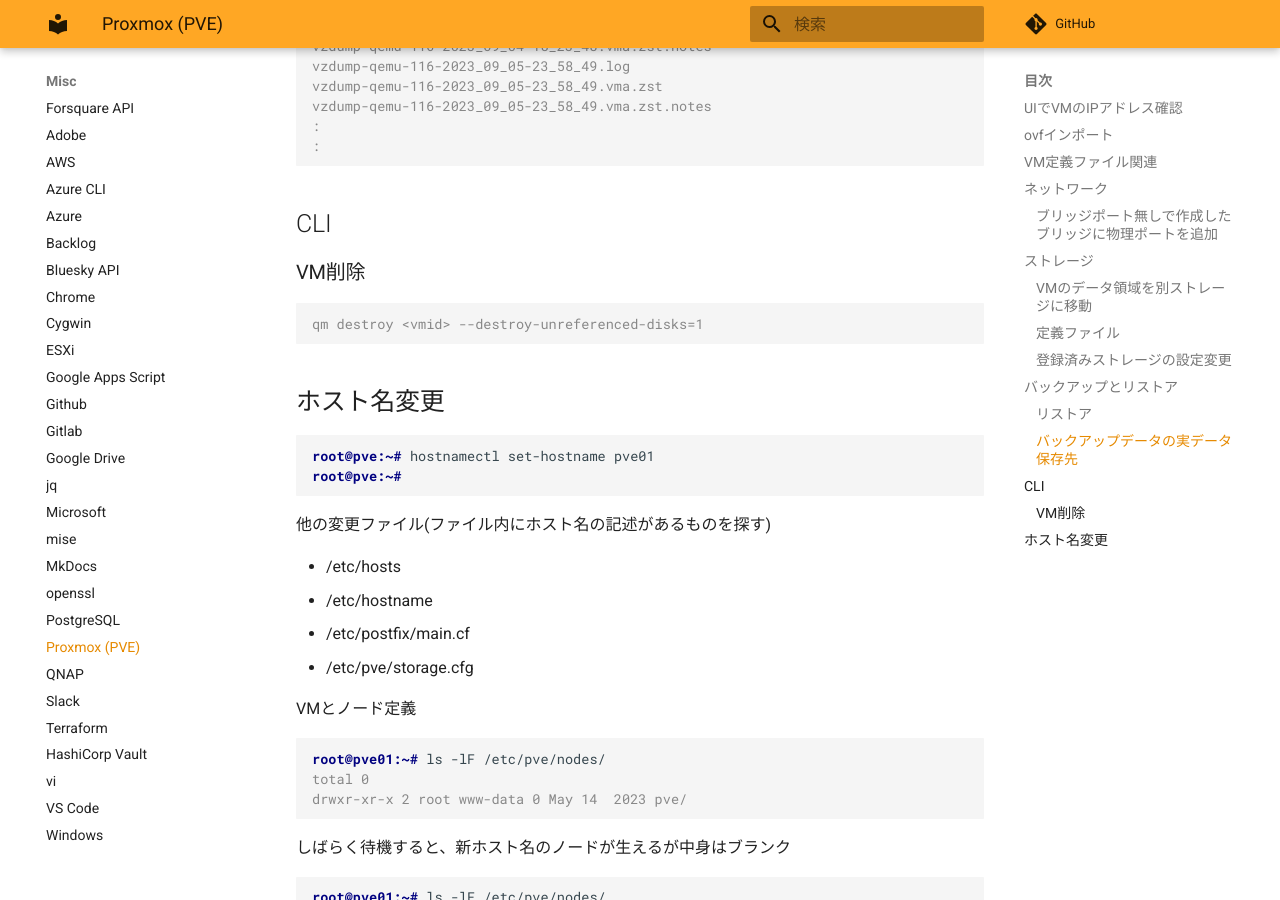
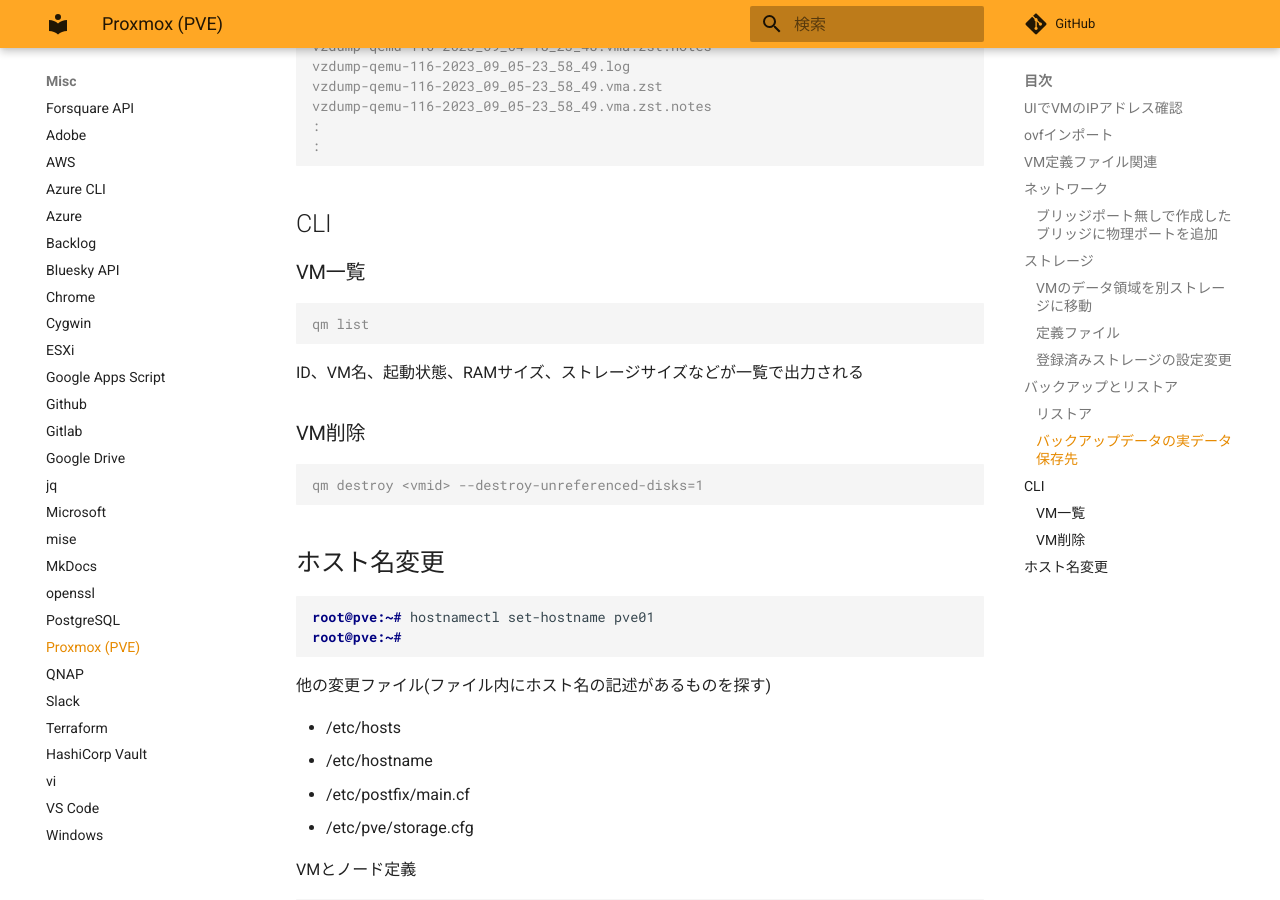
Before and after one commit to zaki-lknr/docs, an MkDocs documentation site: the page built from docs/Misc/proxmox.md, in a window 1280 px wide and 900 px high, scrolled down 3942 px. Built offline with MkDocs 1.6.1 and Material for MkDocs 9.7.7, drawn with Linux system fonts in a browser that asks for light colours; comment, search, counter and statistics services are not loaded.

Commit message:
add: misc/proxmox: VM一覧

````diff
--- a/docs/Misc/proxmox.md
+++ b/docs/Misc/proxmox.md
@@ -188,6 +188,14 @@ vzdump-qemu-116-2023_09_05-23_58_49.vma.zst.notes
 
 ## CLI
 
+### VM一覧
+
+```console
+qm list
+```
+
+ID、VM名、起動状態、RAMサイズ、ストレージサイズなどが一覧で出力される
+
 ### VM削除
 
 ```console
````
